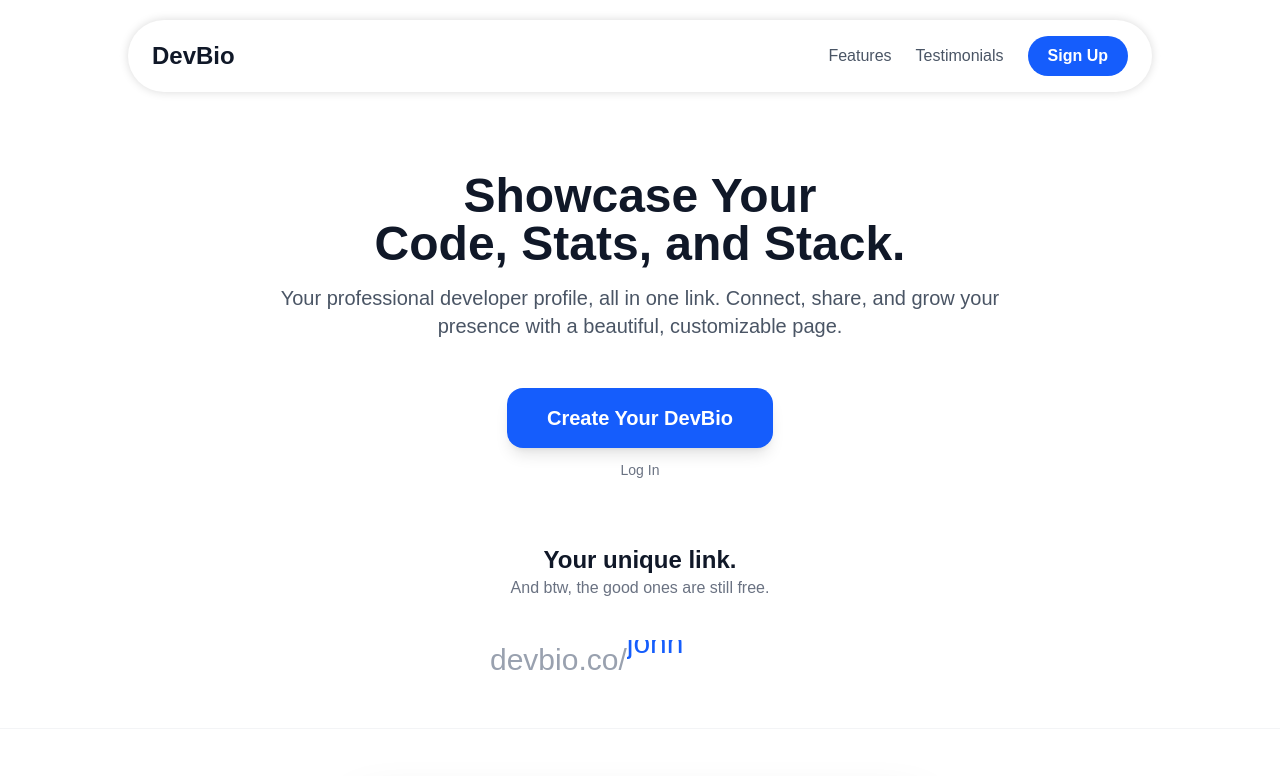
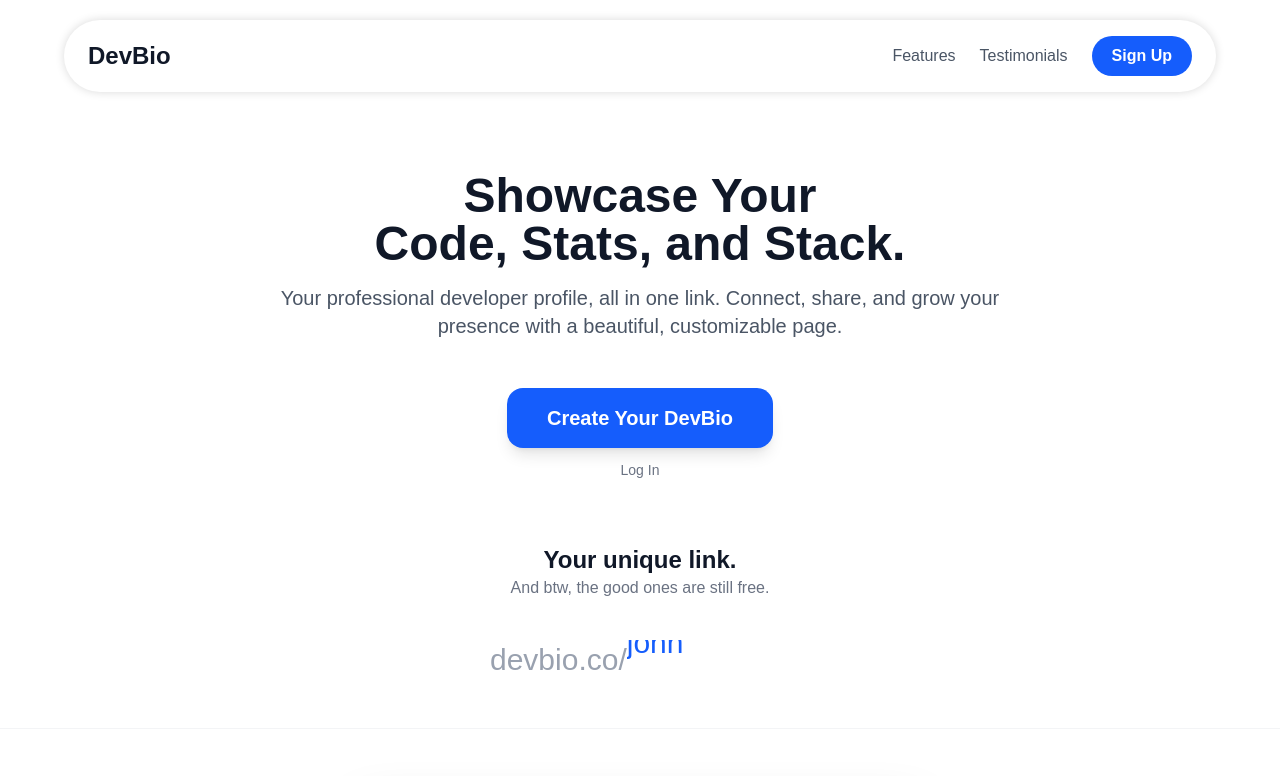
Before and after one commit to devtofunmi/devbio, a Next.js app: page / in a window 1280 px wide. Shown: the top 776 px of the page. Built offline with nearby package versions, Linux system fonts and the light colour scheme.

Commit message:
change navbar w

```diff
--- a/components/landingpage/Navbar.tsx
+++ b/components/landingpage/Navbar.tsx
@@ -16,7 +16,7 @@ const Navbar: React.FC = () => {
 
     return (
         <>
-            <header className={`sticky ${isMenuOpen ? 'w-full' : 'w-4/5 rounded-full mt-5'} flex justify-center mx-auto top-0 z-50 bg-white shadow-[0_0_10px_rgba(0,0,0,0.15)] transition-transform duration-300 ${isScrolled ? '-translate-y-2' : ''}`}>
+            <header className={`sticky ${isMenuOpen ? 'w-full' : 'w-[90%] rounded-full mt-5'} flex justify-center mx-auto top-0 z-50 bg-white shadow-[0_0_10px_rgba(0,0,0,0.15)] transition-transform duration-300 ${isScrolled ? '-translate-y-2' : ''}`}>
                 <div className="container mx-auto px-6 py-4 flex justify-between items-center">
                     <div className="text-2xl font-bold text-gray-900">
                         <Link href="/">DevBio</Link>
```
